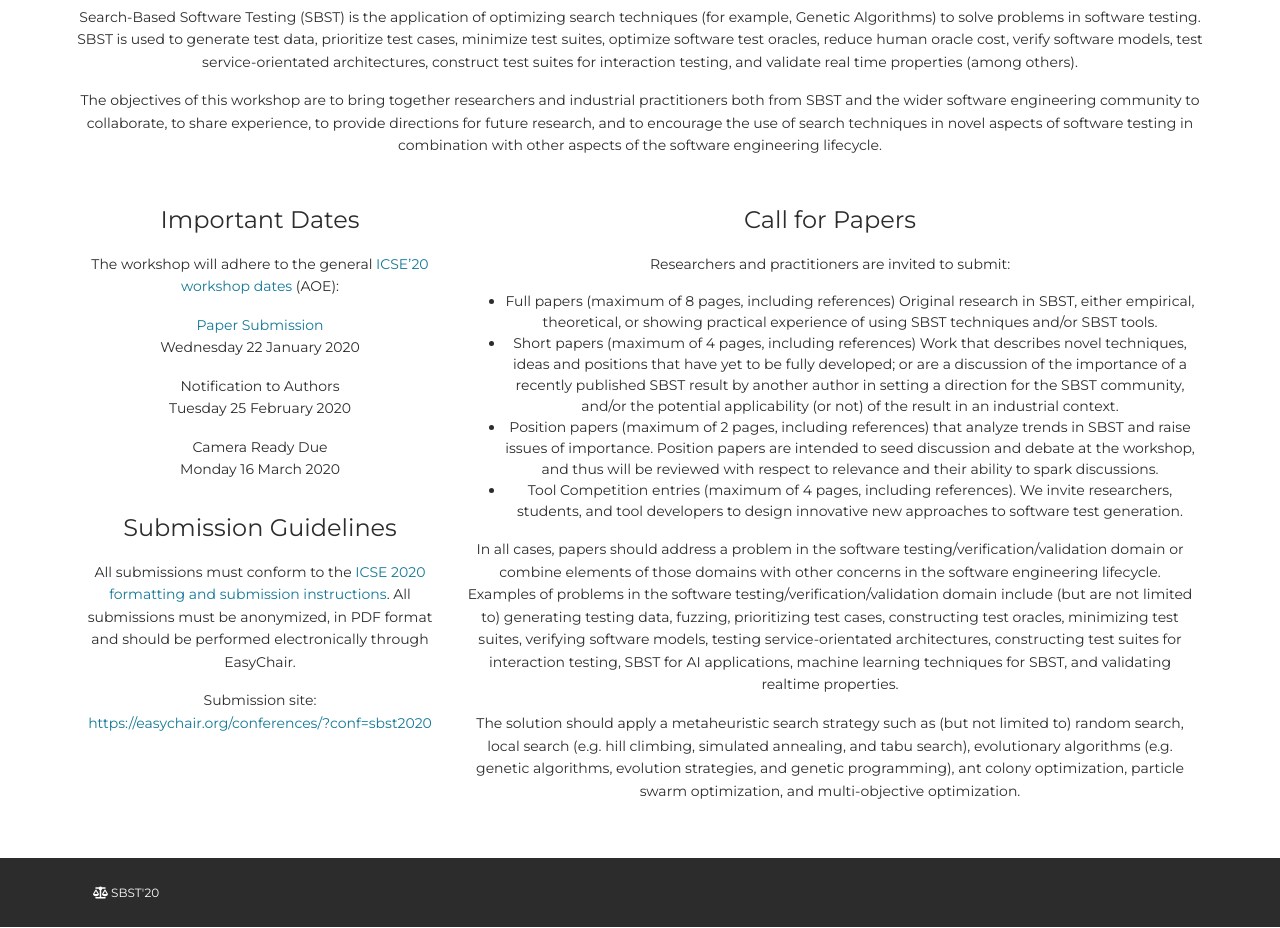
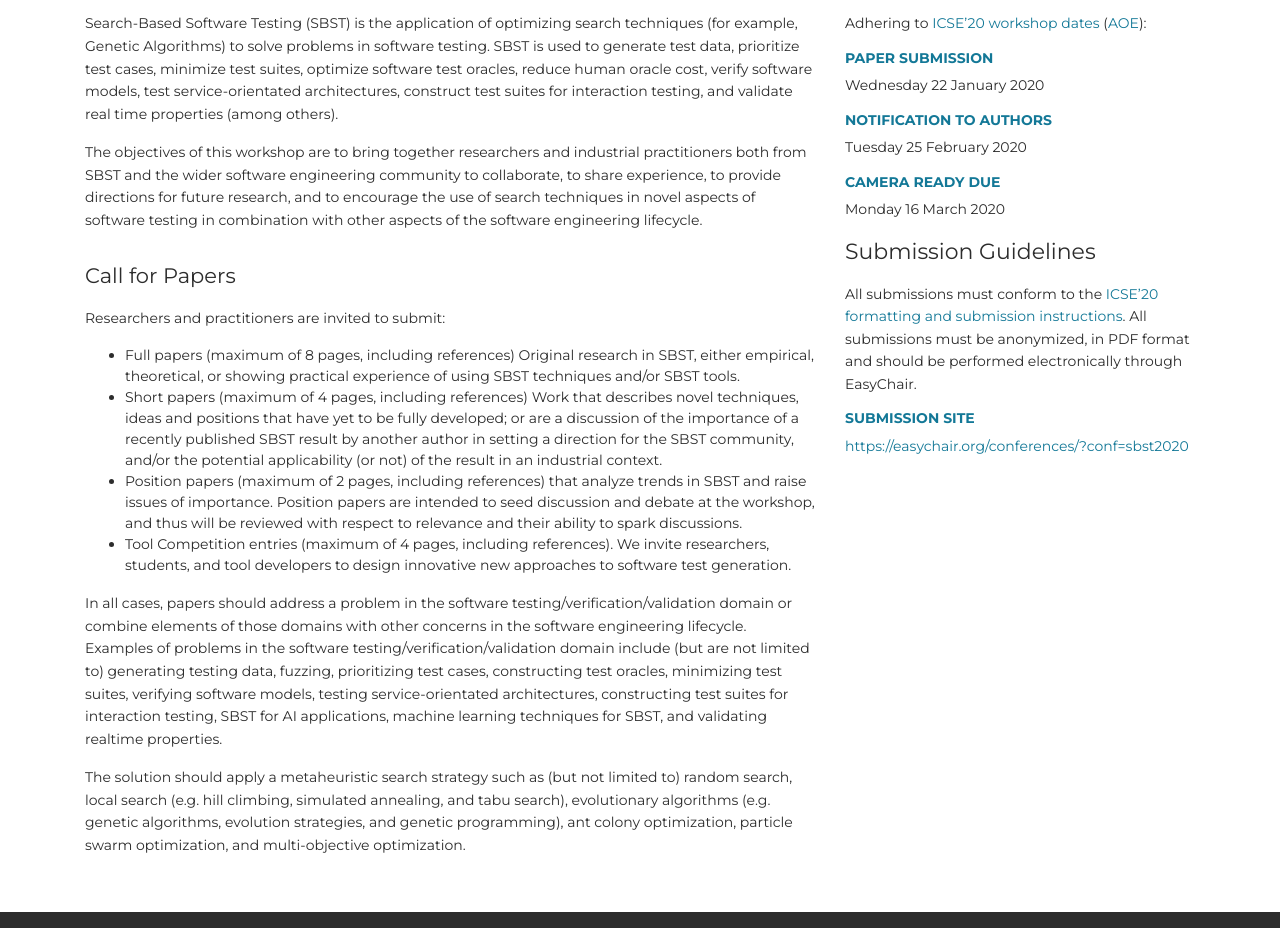
Before and after one commit to sbst20/sbst20.github.io, a plain HTML site: page index.html in a window 1280 px wide. Shown: the part 519-1447 px from the top of the page. Drawn offline with nearby package versions, Linux system fonts and the light colour scheme; some packages are replaced by stand-ins of ours.

Commit message:
rebuilding site Sun  1 Dec 2019 13:30:43 GMT

```diff
--- a/css/sbst.css
+++ b/css/sbst.css
@@ -71,3 +71,25 @@
 a {
     color: #137897;
 }
+
+.nopadding {
+   padding: 0 !important;
+   margin: 0 !important;
+}
+
+.subtitle {
+    font-weight: 500 !important;
+    font-size: 2.5em !important;
+}
+
+.subsection {
+    font-weight: 500 !important;
+    font-size: 1.5em !important;
+}
+
+.h2 {
+    font-size: 1.57em !important;
+    line-height: 1.4em;
+    margin-bottom: 15px;
+    font-weight: 400 !important;
+}
--- a/index.html
+++ b/index.html
@@ -117,23 +117,19 @@
 <div class="row">
   <div class="col-md-8 ml-auto mr-auto text-left">
   <p></div>
-        <div class="section text-center">
+        <div class="section">
             <div class="container">
-                <h2 class="title">About SBST</h2>
-                    <div class="row">
-            <p>Search-Based Software Testing (SBST) is the application of optimizing search techniques (for example, Genetic Algorithms) to solve problems in software testing. SBST is used to generate test data, prioritize test cases, minimize test suites, optimize software test oracles, reduce human oracle cost, verify software models, test service-orientated architectures, construct test suites for interaction testing, and validate real time properties (among others).</p>
-<p>The objectives of this workshop are to bring together researchers and industrial practitioners both from SBST and the wider software engineering community to collaborate, to share experience, to provide directions for future research, and to encourage the use of search techniques in novel aspects of software testing in combination with other aspects of the software engineering lifecycle.</p>
-                        <div class="col-md-4">
-                            <h4>Important Dates</h4>
-                <p>The workshop will adhere to the general <a href="https://conf.researchr.org/track/icse-2020/icse-2020-Workshops">ICSE&rsquo;20 workshop dates</a> (AOE):</p>
-                            <p><a href="https://easychair.org/conferences/?conf=sbst2020">Paper Submission</a><br>Wednesday 22 January 2020</p>
-                            <p>Notification to Authors<br>Tuesday 25 February 2020</p>
-                            <p>Camera Ready Due<br>Monday 16 March 2020</p>
-                <h4>Submission Guidelines</h4>
-                <p>All submissions must conform to the <a href="https://conf.researchr.org/track/icse-2020/icse-2020-papers#Call-for-Papers">ICSE 2020 formatting and submission instructions</a>. All submissions must be anonymized, in PDF format and should be performed electronically through EasyChair.</p><p>Submission site: <a href="https://easychair.org/conferences/?conf=sbst2020">https://easychair.org/conferences/?conf=sbst2020</a></p>
-                        </div>
-                        <div class="col-md-8">
-            <h4>Call for Papers</h4>
+            <div class="row">
+            <div class="col-md-8">
+            <h4 class="subsection">About SBST</h4>
+<p>Search-Based Software Testing (SBST) is the application of optimizing search techniques (for example, Genetic Algorithms) to solve problems in software testing. SBST is used to generate test data, prioritize test cases, minimize test suites, optimize software test oracles, reduce human oracle cost, verify software models, test service-orientated architectures, construct test suites for interaction testing, and validate real time properties (among others).</p>
+<p>The objectives of this workshop are to bring together researchers
+and industrial practitioners both from SBST and the wider software
+engineering community to collaborate, to share experience, to provide
+directions for future research, and to encourage the use of search
+techniques in novel aspects of software testing in combination with
+other aspects of the software engineering lifecycle.</p>
+            <h4 class="subsection">Call for Papers</h4>
                             <p>Researchers and practitioners are invited to submit:</p>
                 <ul>
                 <li>Full papers (maximum of 8 pages, including references) Original research in SBST, either empirical, theoretical, or showing practical experience of using SBST techniques and/or SBST tools.</li>
@@ -144,7 +140,19 @@
                 <p>In all cases, papers should address a problem in the software testing/verification/validation domain or combine elements of those domains with other concerns in the software engineering lifecycle. Examples of problems in the software testing/verification/validation domain include (but are not limited to) generating testing data, fuzzing, prioritizing test cases, constructing test oracles, minimizing test suites, verifying software models, testing service-orientated architectures, constructing test suites for interaction testing, SBST for AI applications, machine learning techniques for SBST, and validating realtime properties.</p>
                 <p>The solution should apply a metaheuristic search strategy such as (but not limited to) random search, local search (e.g. hill climbing, simulated annealing, and tabu search), evolutionary algorithms (e.g. genetic algorithms, evolution strategies, and genetic programming), ant colony optimization, particle swarm optimization, and multi-objective optimization.</p>
                         </div>
-                    </div>
+                        <div class="col-md-4">
+                            <h4  class="subsection">Important Dates</h4>
+                <p>Adhering to <a href="https://conf.researchr.org/track/icse-2020/icse-2020-Workshops">ICSE&rsquo;20 workshop dates</a> (<a href="https://www.timeanddate.com/time/zones/aoe">AOE</a>):</p>
+                            <h6 class="text-primary">Paper Submission</h6>
+                            <p>Wednesday 22 January 2020</p>
+                            <h6 class="text-primary">Notification to Authors</h6><p>Tuesday 25 February 2020</p>
+                            <h6 class="text-primary">Camera Ready Due</h6><p>Monday 16 March 2020</p>
+                            <h5>Submission Guidelines</h5>
+                            <p>All submissions must conform to the <a href="https://conf.researchr.org/track/icse-2020/icse-2020-papers#Call-for-Papers">ICSE&rsquo;20 formatting and submission instructions</a>. All submissions must be anonymized, in PDF format and should be performed electronically through EasyChair.</p>
+                            <h6 class="text-primary">Submission site</h6>
+                            <p><a href="https://easychair.org/conferences/?conf=sbst2020">https://easychair.org/conferences/?conf=sbst2020</a></p>
+                </div>
+                </div>
             </div>
         </div></p>
 
--- a/index.xml
+++ b/index.xml
@@ -28,7 +28,7 @@ Abstract: Astor is a framework for building approaches that repair buggy Java pr
 
       <guid>/organisation/</guid>
       <description> Co-Chairs Erik Fredericks Oakland University, USA
-    Jose Miguel Rojas University of Leicester, UK
+    Jos&amp;eacute; Miguel Rojas University of Leicester, UK
        Program Committee  Nazareno Aguirre, Universidad Nacional de Río Cuarto - CONICET, Argentina Giuliano Antoniol, Ecole Polytechnique de Montréal, Canada Jose Campos, University of Washington, USA John Clark, The University of Sheffield, UK Myra Cohen, Iowa State University, USA Byron DeVries, Grand Valley State University, USA Gordon Fraser, University of Passau, Germany Gregory Gay, Chalmers and the University of Gothenburg, Sweden Giovani Guizzo, University College London, UK Phil McMinn, The University of Sheffield, UK Sebastiano Panichella, University of Zurich, Switzerland Annibale Panichella, Delft University of Technology, Netherlands Justyna Petke, University College London, UK Paolo Tonella, Università della Svizzera Italiana, Switzerland Thomas Vogel, Humboldt-Universität zu Berlin, Germany Shin Yoo, Korea Advanced Institute of Science and Technology, Republic of Korea Jie Zhang, University College London, UK     </description>
     </item>
 
```
Also changed, not shown: organisation/index.html (+5 -5 lines).
